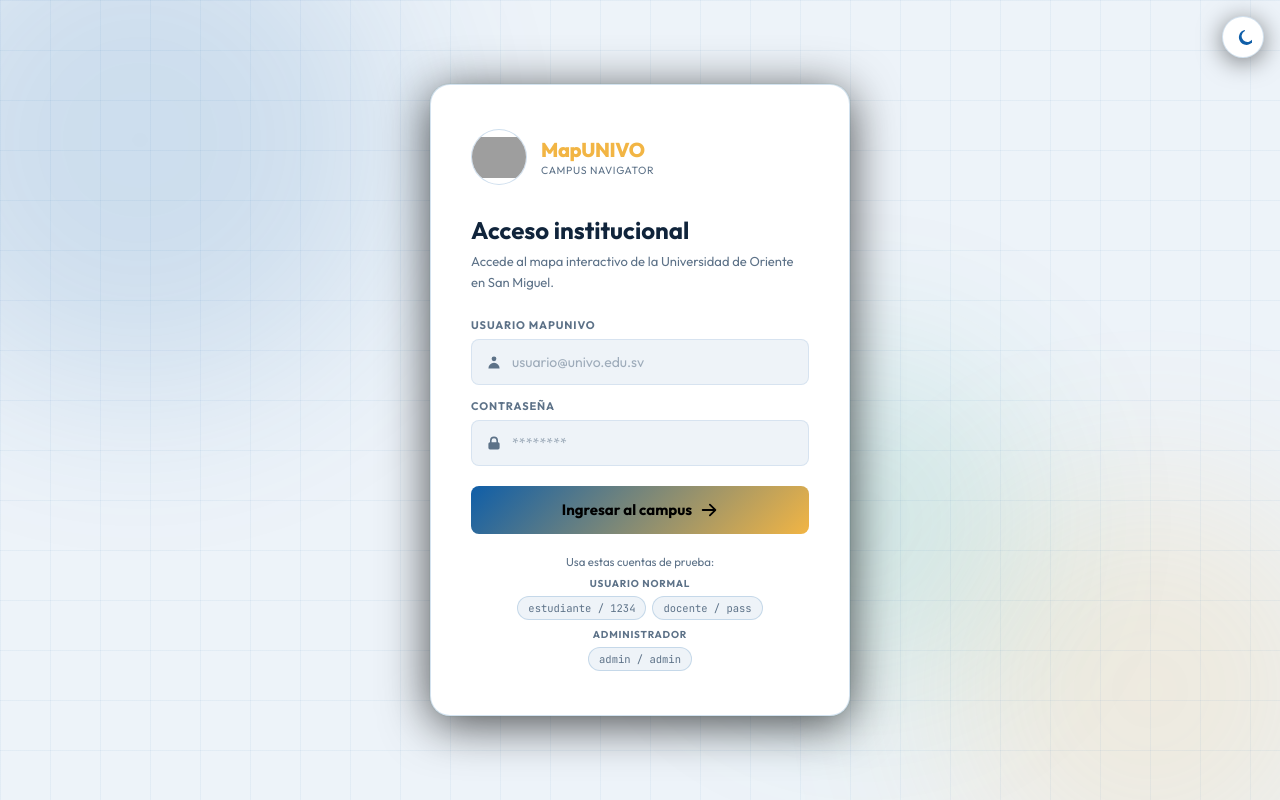
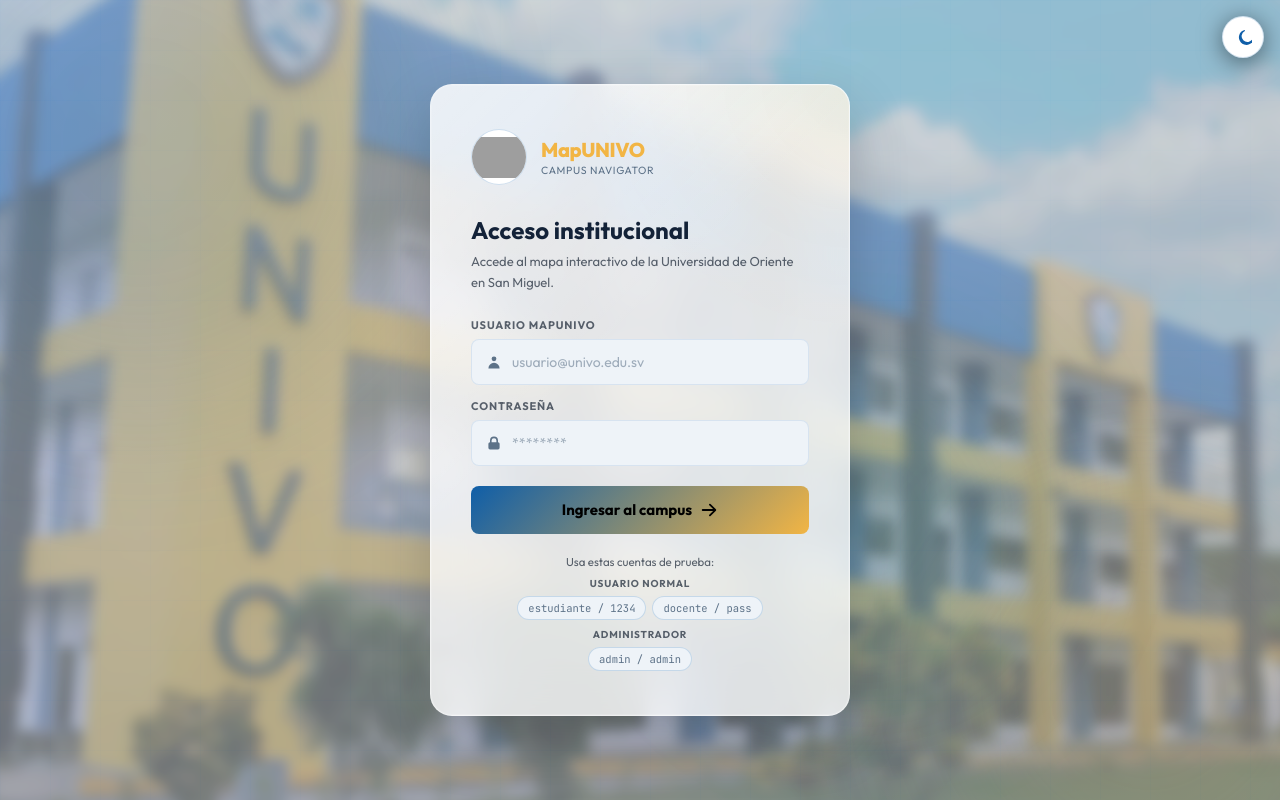
Before and after one commit to leninalejan/MapUnivo, a React (Vite) app in the folder MapUnivo/: page / in a window 1280 px wide. Built offline with nearby package versions, Linux system fonts and the light colour scheme; no server answers; grey boxes are pictures that could not be loaded.

Commit message:
Modificacion y mejora de login

```diff
--- a/MapUnivo/src/components/CampusMap.jsx
+++ b/MapUnivo/src/components/CampusMap.jsx
@@ -132,6 +132,7 @@ export default function CampusMap({
   const mapModeRef = useRef(mapMode)
   const markerRefs = useRef({})
   const routeLayerRef = useRef(null)
+  const routeRendererRef = useRef(null)
   const onZoneClickRef = useRef(onZoneClick)
   const onAdminPinClickRef = useRef(onAdminPinClick)
   const onUpdateZonePositionRef = useRef(onUpdateZonePosition)
@@ -187,6 +188,9 @@ export default function CampusMap({
 
     const routePane = map.createPane('campus-route')
     routePane.style.zIndex = '550'
+    const routeRenderer = L.svg({ pane: 'campus-route' })
+    routeRenderer.addTo(map)
+    routeRendererRef.current = routeRenderer
 
     const baseLayer = L.imageOverlay(getBaseMapUrl(mapMode, theme), MAP_BOUNDS, {
       pane: 'campus-base',
@@ -346,6 +350,8 @@ export default function CampusMap({
       baseLayerRef.current = null
       routeLayerRef.current?.remove()
       routeLayerRef.current = null
+      routeRendererRef.current?.remove()
+      routeRendererRef.current = null
       map.remove()
       markerRefs.current = {}
       mapRef.current = null
@@ -434,6 +440,7 @@ export default function CampusMap({
     const routeGroup = L.layerGroup()
     const baseLine = L.polyline(route.points, {
       pane: 'campus-route',
+      renderer: routeRendererRef.current || undefined,
       color: '#0f5ea8',
       weight: 10,
       opacity: 0.36,
@@ -443,6 +450,7 @@ export default function CampusMap({
     })
     const routeLine = L.polyline(route.points, {
       pane: 'campus-route',
+      renderer: routeRendererRef.current || undefined,
       color: '#f2b544',
       weight: 5,
       opacity: 0.98,
@@ -452,6 +460,7 @@ export default function CampusMap({
     })
     const startMarker = L.circleMarker(route.points[0], {
       pane: 'campus-route',
+      renderer: routeRendererRef.current || undefined,
       radius: 7,
       color: '#ffffff',
       weight: 2,
@@ -462,6 +471,7 @@ export default function CampusMap({
     })
     const endMarker = L.circleMarker(route.points[route.points.length - 1], {
       pane: 'campus-route',
+      renderer: routeRendererRef.current || undefined,
       radius: 7,
       color: '#ffffff',
       weight: 2,
--- a/MapUnivo/src/components/LoginScreen.jsx
+++ b/MapUnivo/src/components/LoginScreen.jsx
@@ -52,6 +52,7 @@ export default function LoginScreen({ onLogin, theme, onToggleTheme }) {
       </button>
 
       <div className={styles.bg}>
+        <div className={styles.campusBackdrop} />
         <div className={`${styles.orb} ${styles.orb1}`} />
         <div className={`${styles.orb} ${styles.orb2}`} />
         <div className={`${styles.orb} ${styles.orb3}`} />
--- a/MapUnivo/src/components/LoginScreen.module.css
+++ b/MapUnivo/src/components/LoginScreen.module.css
@@ -6,7 +6,10 @@
   display: flex;
   align-items: center;
   justify-content: center;
-  background: var(--hero-bg);
+  background:
+    radial-gradient(circle at 20% 20%, rgba(242, 181, 68, 0.10), transparent 28%),
+    radial-gradient(circle at 80% 78%, rgba(15, 94, 168, 0.14), transparent 30%),
+    var(--hero-bg);
   overflow: hidden;
 }
 
@@ -31,6 +34,29 @@
 .themeBtn svg { width: 18px; height: 18px; }
 
 .bg { position: absolute; inset: 0; pointer-events: none; }
+.campusBackdrop {
+  position: absolute;
+  inset: -4%;
+  background-image:
+    linear-gradient(180deg, rgba(7, 14, 22, 0.18), rgba(7, 14, 22, 0.34)),
+    url('../assets/BackUnivo.jpg');
+  background-position: center center;
+  background-size: cover;
+  background-repeat: no-repeat;
+  filter: blur(7px) saturate(1.04) contrast(1.04) brightness(1.02);
+  opacity: 0.52;
+  transform: scale(1.04);
+  z-index: 0;
+}
+.campusBackdrop::after {
+  content: '';
+  position: absolute;
+  inset: 0;
+  background:
+    radial-gradient(circle at 30% 20%, rgba(242, 181, 68, 0.10), transparent 28%),
+    radial-gradient(circle at 70% 72%, rgba(15, 94, 168, 0.08), transparent 30%),
+    linear-gradient(135deg, rgba(8, 14, 22, 0.04), rgba(8, 14, 22, 0.18));
+}
 .orb {
   position: absolute;
   border-radius: 50%;
@@ -47,18 +73,94 @@
     linear-gradient(rgba(15,94,168,0.05) 1px, transparent 1px),
     linear-gradient(90deg, rgba(15,94,168,0.05) 1px, transparent 1px);
   background-size: 50px 50px;
+  z-index: 1;
+  mix-blend-mode: soft-light;
 }
 
 .card {
   position: relative;
+  z-index: 2;
+  width: 420px;
+  background: rgba(255, 255, 255, 0.66);
+  border: 1px solid rgba(255, 255, 255, 0.34);
+  border-radius: 22px;
+  padding: 44px 40px;
+  box-shadow:
+    0 24px 60px rgba(0, 0, 0, 0.20),
+    0 0 0 1px rgba(255, 255, 255, 0.14) inset;
+  backdrop-filter: blur(22px) saturate(1.08);
+  -webkit-backdrop-filter: blur(22px) saturate(1.08);
+  animation: popIn 0.4s cubic-bezier(0.34,1.56,0.64,1) both;
+  overflow: hidden;
+}
+
+.card::before {
+  content: '';
+  position: absolute;
+  inset: 0;
+  background:
+    linear-gradient(135deg, rgba(255, 255, 255, 0.32), transparent 42%),
+    radial-gradient(circle at top right, rgba(242, 181, 68, 0.12), transparent 34%);
+  pointer-events: none;
+}
+
+.card > * {
+  position: relative;
   z-index: 1;
-  width: 420px;
-  background: var(--surface);
-  border: 1px solid var(--border2);
-  border-radius: 20px;
-  padding: 44px 40px;
-  box-shadow: var(--shadow-lg), 0 0 0 1px rgba(28,156,114,0.05);
-  animation: popIn 0.4s cubic-bezier(0.34,1.56,0.64,1) both;
+}
+
+:global(html[data-theme='dark']) .campusBackdrop {
+  background-image:
+    linear-gradient(180deg, rgba(3, 8, 14, 0.26), rgba(3, 8, 14, 0.58)),
+    url('../assets/BackUnivo.jpg');
+  opacity: 0.46;
+  filter: blur(8px) saturate(1.06) contrast(1.02) brightness(0.90);
+}
+
+:global(html[data-theme='light']) .campusBackdrop {
+  opacity: 0.54;
+  filter: blur(6px) saturate(1.05) contrast(1.05) brightness(1.03);
+}
+
+:global(html[data-theme='dark']) .card {
+  background: rgba(9, 15, 23, 0.72);
+  border-color: rgba(255, 255, 255, 0.10);
+  box-shadow:
+    0 24px 60px rgba(0, 0, 0, 0.34),
+    0 0 0 1px rgba(255, 255, 255, 0.04) inset;
+}
+
+:global(html[data-theme='dark']) .card::before {
+  background:
+    linear-gradient(135deg, rgba(255, 255, 255, 0.10), transparent 44%),
+    radial-gradient(circle at top right, rgba(242, 181, 68, 0.10), transparent 34%);
+}
+
+:global(html[data-theme='light']) .card {
+  background: rgba(255, 255, 255, 0.78);
+  border-color: rgba(255, 255, 255, 0.48);
+}
+
+:global(html[data-theme='light']) .title {
+  color: #132238;
+}
+
+:global(html[data-theme='dark']) .title {
+  color: #f4f8ff;
+}
+
+:global(html[data-theme='light']) .subtitle,
+:global(html[data-theme='light']) .groupLabel,
+:global(html[data-theme='light']) .hint,
+:global(html[data-theme='light']) .label {
+  color: rgba(17, 29, 45, 0.68);
+}
+
+:global(html[data-theme='dark']) .subtitle,
+:global(html[data-theme='dark']) .groupLabel,
+:global(html[data-theme='dark']) .hint,
+:global(html[data-theme='dark']) .label {
+  color: rgba(244, 248, 255, 0.72);
 }
 
 .logoRow {
```
Also changed, not shown: MapUnivo/src/assets/BackUnivo.jpg (added). Lines whose indentation alone changed are shown as unchanged.
